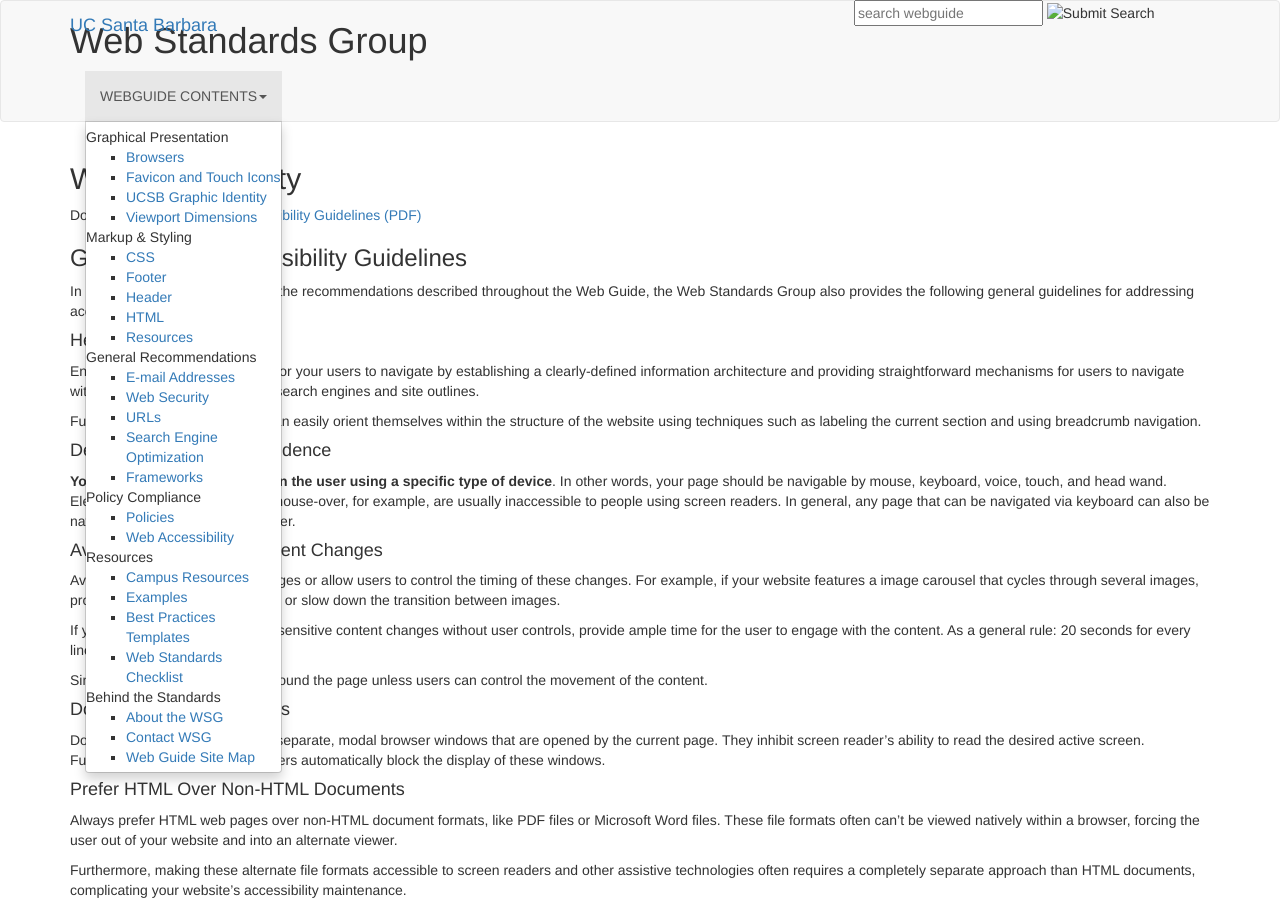
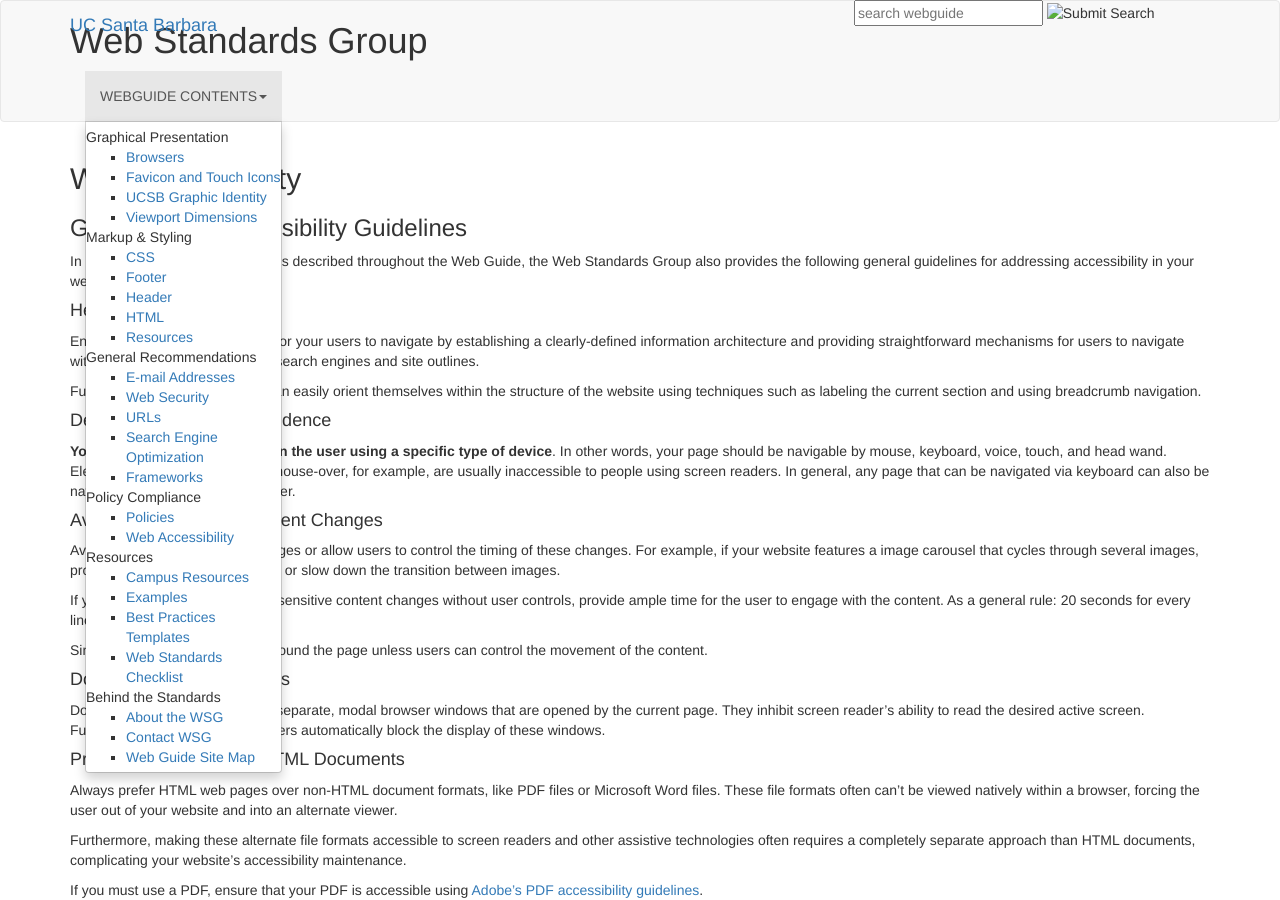
Before and after one commit to ucsb/webguide, a Jekyll site: the page built from web-accessibility.md, in a window 1280 px wide and 900 px high. Built offline with Jekyll 4.4.1, drawn with Linux system fonts in a browser that asks for light colours; nearby versions of some CDN libraries; library files that are not in the unit come from our copies.

Commit message:
Removed Web Accessibility Guide PDF

```diff
--- a/web-accessibility.md
+++ b/web-accessibility.md
@@ -4,11 +4,9 @@
 permalink: /web-accessibility/
 ---
 
-Download the [UCSB Web Accessibility Guidelines (PDF)](/media/web-accessibility-guidelines.pdf)
-
 ### General Web Accessibility Guidelines
 
-In addition to the PDF above and the recommendations described throughout the Web
+In addition to the recommendations described throughout the Web
 Guide, the Web Standards Group also provides the following general guidelines for
 addressing accessibility in your websites:
 
```
Also changed, not shown: 1 other file.
